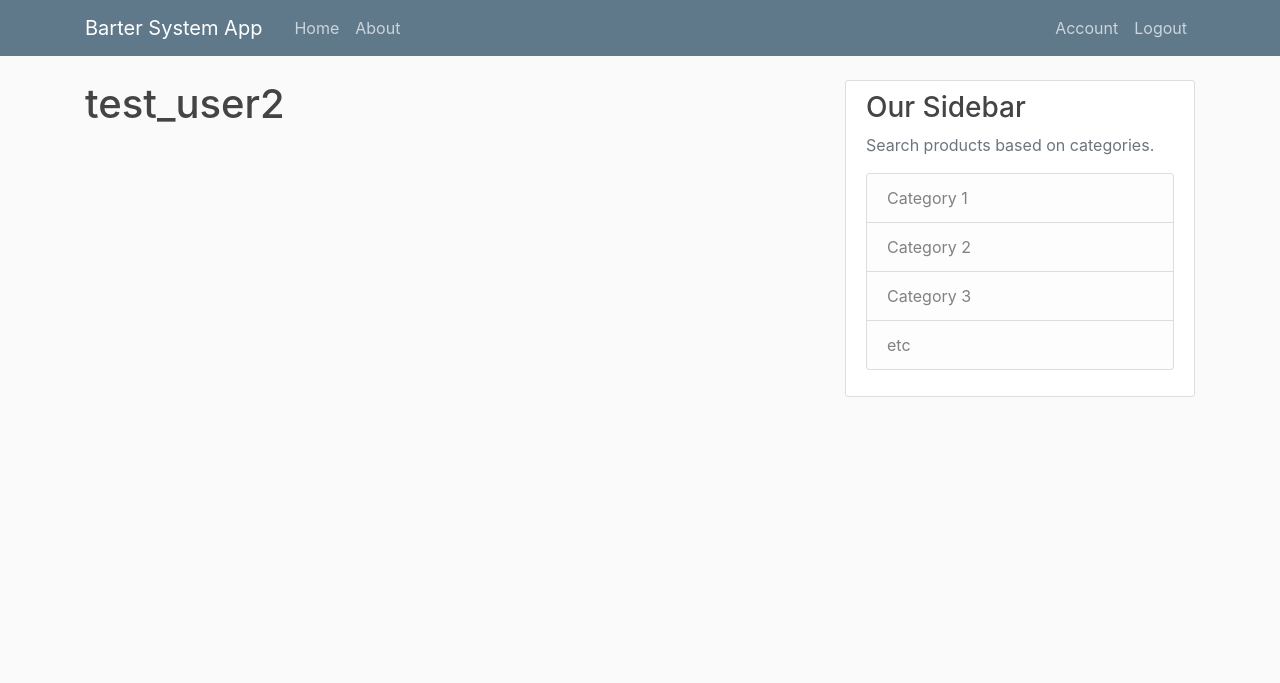
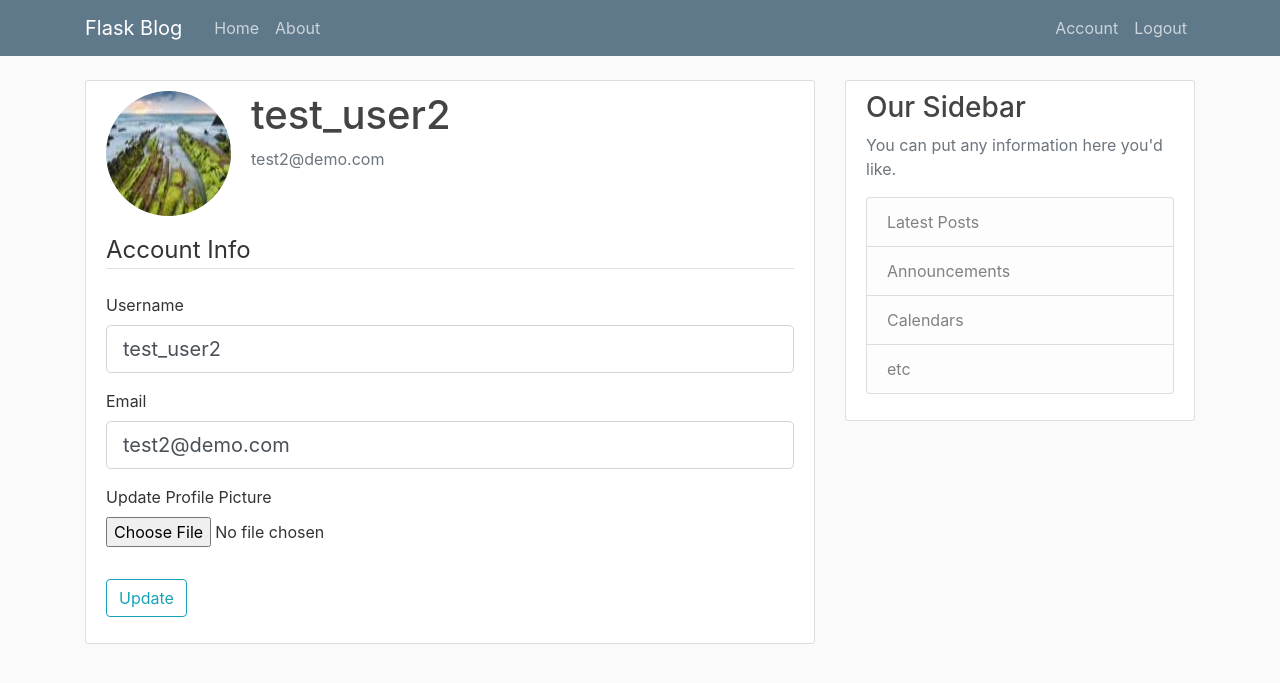
Before and after one commit to chitara-01/Barter-System, a Flask app: page /account in a window 1280 px wide. Shown: the top 683 px of the page. Run offline with Flask 2, Linux system fonts and the light colour scheme; a user stored in the database is signed in; some libraries are stand-ins or nearby versions.

Commit message:
update user account

```diff
--- a/src/forms.py
+++ b/src/forms.py
@@ -1,4 +1,6 @@
 from flask_wtf import FlaskForm
+from flask_wtf.file import FileField, FileAllowed
+from flask_login import current_user
 from wtforms import StringField, PasswordField, SubmitField, BooleanField
 from wtforms.validators import DataRequired, Length, Email, EqualTo, ValidationError
 from models import User
@@ -25,3 +27,21 @@ class LoginForm(FlaskForm):
     password = PasswordField('Password', validators=[DataRequired(), Length(min=2, max=10)])
     remember = BooleanField('Remember Me')
     submit = SubmitField('Login')
+
+class UpdateAccountForm(FlaskForm):
+    username = StringField('Username', validators=[DataRequired(), Length(min=2, max=20)])
+    email = StringField('Email', validators=[DataRequired(), Email()])
+    picture = FileField('Update Profile Picture', validators=[FileAllowed(['jpg', 'png'])])
+    submit = SubmitField('Update')
+
+    def validate_username(self, username):
+        if username.data != current_user.username:
+            user = User.query.filter_by(username=username.data).first()
+            if user:
+                raise ValidationError('That username is taken. Please choose a different one.')
+
+    def validate_email(self, email):
+        if email.data != current_user.email:
+            email = User.query.filter_by(email=email.data).first()
+            if email:
+                raise ValidationError('That email is taken. Please choose a different one.')
--- a/src/routes.py
+++ b/src/routes.py
@@ -1,6 +1,9 @@
+import secrets
+import os
+from PIL import Image
 from app import application, db, bcrypt
 from flask import render_template, url_for, redirect, flash, request
-from forms import RegistrationForm, LoginForm
+from forms import RegistrationForm, LoginForm, UpdateAccountForm
 from models import User, Post
 from flask_login import login_user, current_user, logout_user, login_required
 
@@ -74,7 +77,34 @@ def logout():
     logout_user()
     return redirect(url_for('home'))
 
-@application.route("/account")
+def save_picture(form_picture):
+    random_hex = secrets.token_hex(8)
+    _, f_ext = os.path.splitext(form_picture.filename)
+    picture_fn = random_hex + f_ext
+    picture_path= os.path.join(application.root_path, 'static/profile_pics', picture_fn)
+
+    output_size = (125,125)
+    i = Image.open(form_picture)
+    i.thumbnail(output_size)
+    i.save(picture_path)
+
+    return picture_fn
+
+@application.route("/account", methods=['GET', 'POST'])
 @login_required
 def account():
-    return render_template('account.html', title='Account')
+    form = UpdateAccountForm()
+    if form.validate_on_submit():
+        if form.picture.data:
+            picture_file = save_picture(form.picture.data)
+            current_user.image_file = picture_file
+        current_user.username = form.username.data
+        current_user.email = form.email.data
+        db.session.commit()
+        flash('Your account has been updated!', 'success')
+        return redirect(url_for('account'))
+    elif request.method == 'GET':
+        form.username.data = current_user.username
+        form.email.data = current_user.email
+    image_file = url_for('static', filename='profile_pics/' + current_user.image_file)
+    return render_template('account.html', title='Account', image_file=image_file, form=form)
--- a/src/templates/account.html
+++ b/src/templates/account.html
@@ -1,4 +1,57 @@
 {% extends "layout.html" %}
 {% block content %}
-    <h1>{{ current_user.username }}</h1>
+    <div class="content-section">
+      <div class="media">
+        <img class="rounded-circle account-img" src="{{ image_file }}">
+        <div class="media-body">
+          <h2 class="account-heading">{{ current_user.username }}</h2>
+          <p class="text-secondary">{{ current_user.email }}</p>
+        </div>
+      </div>
+        <form method="POST" action="" enctype="multipart/form-data">
+            {{ form.hidden_tag() }}
+            <fieldset class="form-group">
+                <legend class="border-bottom mb-4">Account Info</legend>
+                <div class="form-group">
+                    {{ form.username.label(class="form-control-label") }}
+
+                    {% if form.username.errors %}
+                        {{ form.username(class="form-control form-control-lg is-invalid") }}
+                        <div class="invalid-feedback">
+                            {% for error in form.username.errors %}
+                                <span>{{ error }}</span>
+                            {% endfor %}
+                        </div>
+                    {% else %}
+                        {{ form.username(class="form-control form-control-lg") }}
+                    {% endif %}
+                </div>
+                <div class="form-group">
+                    {{ form.email.label(class="form-control-label") }}
+                    {% if form.email.errors %}
+                        {{ form.email(class="form-control form-control-lg is-invalid") }}
+                        <div class="invalid-feedback">
+                            {% for error in form.email.errors %}
+                                <span>{{ error }}</span>
+                            {% endfor %}
+                        </div>
+                    {% else %}
+                        {{ form.email(class="form-control form-control-lg") }}
+                    {% endif %}
+                </div>
+                <div class="form-group">
+                    {{ form.picture.label() }}
+                    {{ form.picture(class="form-control-file") }}
+                    {% if form.picture.errors %}
+                        {% for error in form.picture.errors %}
+                            <span class="text-danger">{{ error }}</span></br>
+                        {% endfor %}
+                    {% endif %}
+                </div>
+            </fieldset>
+            <div class="form-group">
+                {{ form.submit(class="btn btn-outline-info") }}
+            </div>
+        </form>
+    </div>
 {% endblock content %}
--- a/src/templates/layout.html
+++ b/src/templates/layout.html
@@ -6,57 +6,65 @@
     <meta name="viewport" content="width=device-width, initial-scale=1, shrink-to-fit=no">
 
     <!-- Bootstrap CSS -->
-        <link rel="stylesheet" href="https://stackpath.bootstrapcdn.com/bootstrap/4.3.1/css/bootstrap.min.css" integrity="sha384-ggOyR0iXCbMQv3Xipma34MD+dH/1fQ784/j6cY/iJTQUOhcWr7x9JvoRxT2MZw1T" crossorigin="anonymous">
+    <link rel="stylesheet" href="https://maxcdn.bootstrapcdn.com/bootstrap/4.0.0/css/bootstrap.min.css" integrity="sha384-Gn5384xqQ1aoWXA+058RXPxPg6fy4IWvTNh0E263XmFcJlSAwiGgFAW/dAiS6JXm" crossorigin="anonymous">
 
     <link rel="stylesheet" type="text/css" href="{{ url_for('static', filename='main.css') }}">
 
     {% if title %}
-            <title>Barter System App - {{ title }}</title>
+        <title>Flask Blog - {{ title }}</title>
     {% else %}
-            <title>Barter System App</title>
+        <title>Flask Blog</title>
     {% endif %}
 </head>
 <body>
     <header class="site-header">
       <nav class="navbar navbar-expand-md navbar-dark bg-steel fixed-top">
         <div class="container">
-                <a class="navbar-brand mr-4" href="/">Barter System App</a>
+          <a class="navbar-brand mr-4" href="/">Flask Blog</a>
           <button class="navbar-toggler" type="button" data-toggle="collapse" data-target="#navbarToggle" aria-controls="navbarToggle" aria-expanded="false" aria-label="Toggle navigation">
             <span class="navbar-toggler-icon"></span>
           </button>
           <div class="collapse navbar-collapse" id="navbarToggle">
             <div class="navbar-nav mr-auto">
-                    <a class="nav-item nav-link" href="/">Home</a>
-                    <a class="nav-item nav-link" href="/about">About</a>
+              <a class="nav-item nav-link" href="{{ url_for('home') }}">Home</a>
+              <a class="nav-item nav-link" href="{{ url_for('about') }}">About</a>
             </div>
             <!-- Navbar Right Side -->
             <div class="navbar-nav">
               {% if current_user.is_authenticated %}
                 <a class="nav-item nav-link" href="{{ url_for('account') }}">Account</a>
-                      <a class="nav-item nav-link" href="/logout">Logout</a>
+                <a class="nav-item nav-link" href="{{ url_for('logout') }}">Logout</a>
               {% else %}
-                      <a class="nav-item nav-link" href="/login">Login</a>
-                      <a class="nav-item nav-link" href="/register">Register</a>
+                <a class="nav-item nav-link" href="{{ url_for('login') }}">Login</a>
+                <a class="nav-item nav-link" href="{{ url_for('register') }}">Register</a>
               {% endif %}
             </div>
           </div>
         </div>
       </nav>
     </header>
-
     <main role="main" class="container">
       <div class="row">
         <div class="col-md-8">
+          {% with messages = get_flashed_messages(with_categories=true) %}
+            {% if messages %}
+              {% for category, message in messages %}
+                <div class="alert alert-{{ category }}">
+                  {{ message }}
+                </div>
+              {% endfor %}
+            {% endif %}
+          {% endwith %}
           {% block content %}{% endblock %}
         </div>
         <div class="col-md-4">
           <div class="content-section">
             <h3>Our Sidebar</h3>
-                    <p class='text-muted'>Search products based on categories.
+            <p class='text-muted'>You can put any information here you'd like.
               <ul class="list-group">
-                        <li class="list-group-item list-group-item-light">Category 1</li>
-                        <li class="list-group-item list-group-item-light">Category 2</li>
-                        <li class="list-group-item list-group-item-light">Category 3</li>
+                <li class="list-group-item list-group-item-light">Latest Posts</li>
+                <li class="list-group-item list-group-item-light">Announcements</li>
+                <li class="list-group-item list-group-item-light">Calendars</li>
                 <li class="list-group-item list-group-item-light">etc</li>
               </ul>
             </p>
@@ -65,10 +73,11 @@
       </div>
     </main>
 
+
     <!-- Optional JavaScript -->
     <!-- jQuery first, then Popper.js, then Bootstrap JS -->
-        <script src="https://code.jquery.com/jquery-3.3.1.slim.min.js" integrity="sha384-q8i/X+965DzO0rT7abK41JStQIAqVgRVzpbzo5smXKp4YfRvH+8abtTE1Pi6jizo" crossorigin="anonymous"></script>
-        <script src="https://cdnjs.cloudflare.com/ajax/libs/popper.js/1.14.7/umd/popper.min.js" integrity="sha384-UO2eT0CpHqdSJQ6hJty5KVphtPhzWj9WO1clHTMGa3JDZwrnQq4sF86dIHNDz0W1" crossorigin="anonymous"></script>
-        <script src="https://stackpath.bootstrapcdn.com/bootstrap/4.3.1/js/bootstrap.min.js" integrity="sha384-JjSmVgyd0p3pXB1rRibZUAYoIIy6OrQ6VrjIEaFf/nJGzIxFDsf4x0xIM+B07jRM" crossorigin="anonymous"></script>
+    <script src="https://code.jquery.com/jquery-3.2.1.slim.min.js" integrity="sha384-KJ3o2DKtIkvYIK3UENzmM7KCkRr/rE9/Qpg6aAZGJwFDMVNA/GpGFF93hXpG5KkN" crossorigin="anonymous"></script>
+    <script src="https://cdnjs.cloudflare.com/ajax/libs/popper.js/1.12.9/umd/popper.min.js" integrity="sha384-ApNbgh9B+Y1QKtv3Rn7W3mgPxhU9K/ScQsAP7hUibX39j7fakFPskvXusvfa0b4Q" crossorigin="anonymous"></script>
+    <script src="https://maxcdn.bootstrapcdn.com/bootstrap/4.0.0/js/bootstrap.min.js" integrity="sha384-JZR6Spejh4U02d8jOt6vLEHfe/JQGiRRSQQxSfFWpi1MquVdAyjUar5+76PVCmYl" crossorigin="anonymous"></script>
 </body>
 </html>
```
Also changed, not shown: src/templates/register.html (+41 -4 lines), src/site.db, src/static/profile_pics/177873c0c2d96b44.jpg (added), src/static/profile_pics/46ac919bd01d006b.jpg (added), src/static/profile_pics/default.jpg (added). Lines whose indentation alone changed are shown as unchanged.
